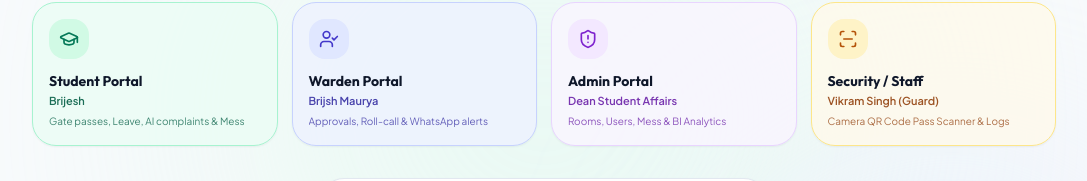
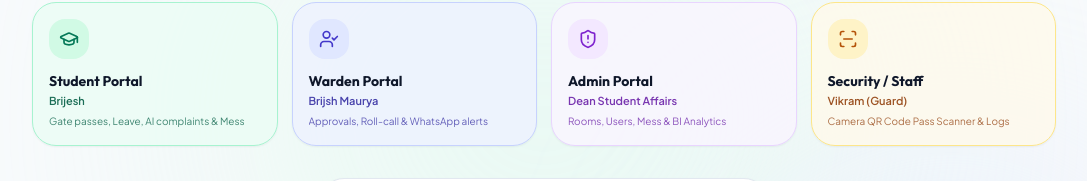
Before and after one commit to bm100695-cpu/HostelSync, a React (Vite) app in the folder frontend/: page /login in a window 1280 px wide. Shown: the part 249-430 px from the top of the page, without its empty margins (96-1183 px from the left). Built offline with nearby package versions, Linux system fonts and the light colour scheme.

Commit message:
Improve project UI

```diff
--- a/frontend/src/pages/auth/Login.jsx
+++ b/frontend/src/pages/auth/Login.jsx
@@ -90,7 +90,7 @@ export const Login = () => {
     {
       role: 'staff',
       title: 'Security / Staff',
-      user: 'Vikram Singh (Guard)',
+      user: 'Vikram  (Guard)',
       desc: 'Camera QR Code Pass Scanner & Logs',
       icon: ScanLine,
       color: 'bg-amber-50/80 hover:bg-amber-100/70 border-amber-200 text-amber-800',
```
